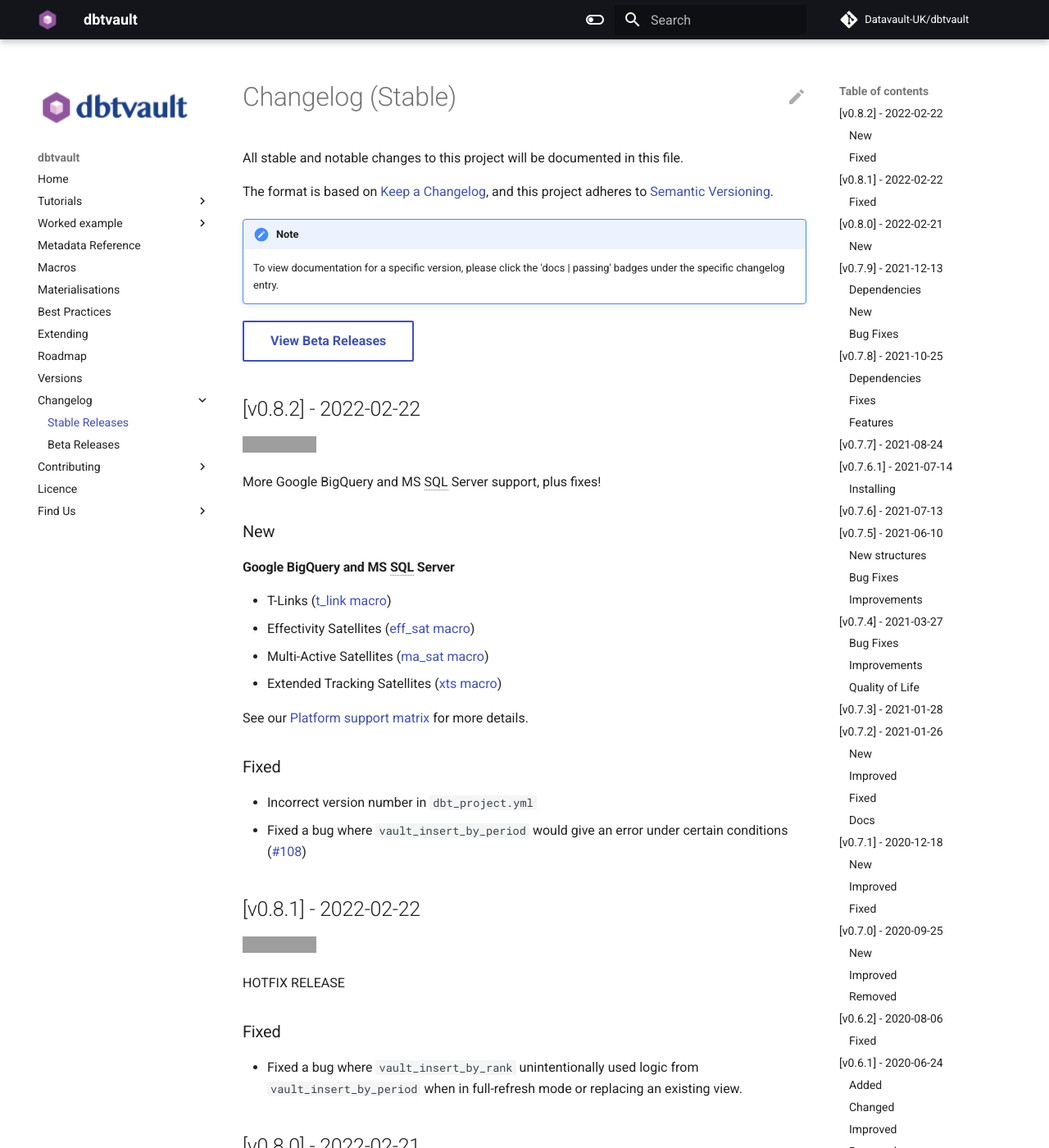
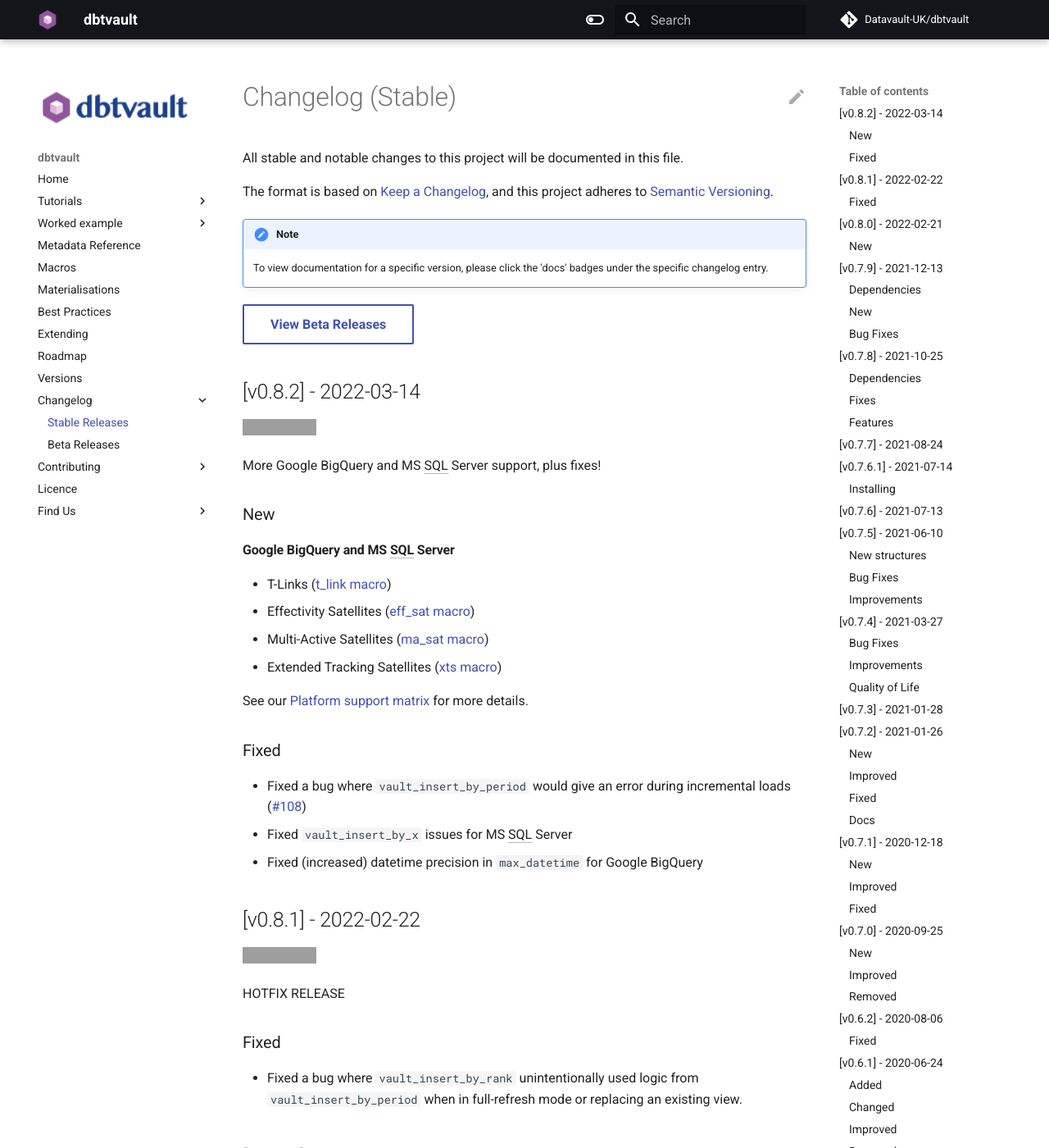
Before and after one commit to Datavault-UK/automate-dv-docs, an MkDocs documentation site: the page built from docs/changelog/stable.md, in a window 1280 px wide and 1400 px high. Shown: the whole window at 82% size. Built offline with MkDocs 1.6.1 and Material for MkDocs 9.7.7, drawn with Linux system fonts in a browser that asks for light colours; comment, search, counter and statistics services are not loaded; grey boxes are pictures that could not be loaded.

Commit message:
Update 0.8.2 release notes
Update date

```diff
--- a/docs/changelog/stable.md
+++ b/docs/changelog/stable.md
@@ -5,11 +5,11 @@
 and this project adheres to [Semantic Versioning](https://semver.org/spec/v2.0.0.html).
 
 !!! note
-    To view documentation for a specific version, please click the 'docs | passing' badges under the specific changelog entry.
+    To view documentation for a specific version, please click the 'docs' badges under the specific changelog entry.
 
 [View Beta Releases](beta.md){: .md-button }
 
-## [v0.8.2] - 2022-02-22
+## [v0.8.2] - 2022-03-14
 [![Documentation Status](https://readthedocs.org/projects/dbtvault/badge/?version=v0.8.2)](https://dbtvault.readthedocs.io/en/v0.8.2/?badge=v0.8.2)
 
 More Google BigQuery and MS SQL Server support, plus fixes!
@@ -28,8 +28,9 @@
 
 ### Fixed
 
-- Incorrect version number in `dbt_project.yml`
-- Fixed a bug where `vault_insert_by_period` would give an error under certain conditions ([#108](https://github.com/Datavault-UK/dbtvault/issues/108))
+- Fixed a bug where `vault_insert_by_period` would give an error during incremental loads ([#108](https://github.com/Datavault-UK/dbtvault/issues/108))
+- Fixed `vault_insert_by_x` issues for MS SQL Server
+- Fixed (increased) datetime precision in `max_datetime` for Google BigQuery
 
 ## [v0.8.1] - 2022-02-22
 [![Documentation Status](https://readthedocs.org/projects/dbtvault/badge/?version=v0.8.1)](https://dbtvault.readthedocs.io/en/v0.8.1/?badge=v0.8.1)
```
